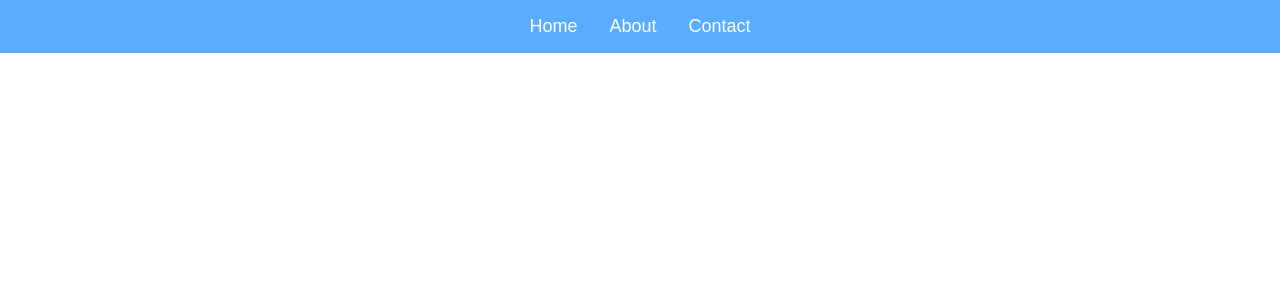
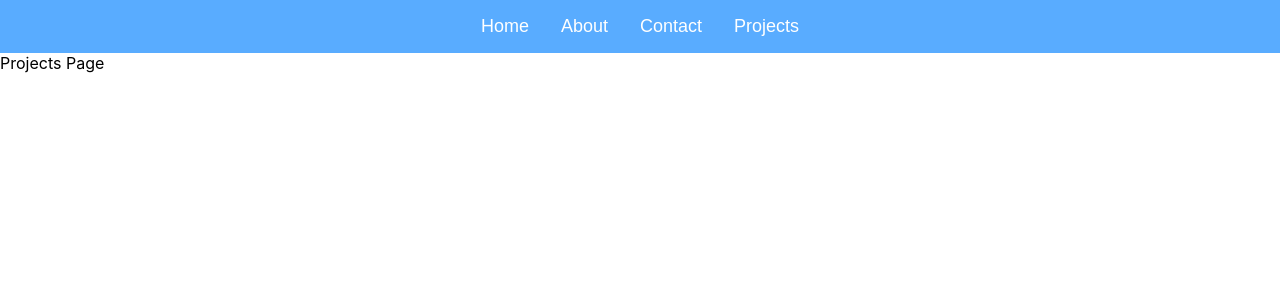
Before and after one commit to olivia-folliard/okfdev, a React (Create React App) app: page /Projects in a window 1280 px wide. Before the commit this address had no page. Shown: the top 300 px of the page. Built offline with nearby package versions, Linux system fonts and the light colour scheme.

Commit message:
added projects to navbar

```diff
--- a/src/App.js
+++ b/src/App.js
@@ -5,6 +5,7 @@ import Navbar from './components/Navbar';
 import React from "react";
 import About from './components/About';
 import Contact from './components/Contact';
+import Projects from './components/Projects';
 
 function App() {
   return (
@@ -15,6 +16,7 @@ function App() {
             <Route path="/" element={<Home />} />
             <Route path="/About" element={<About />} />
             <Route path="/Contact" element={<Contact />} />
+            <Route path="/Projects" element={<Projects />} />
           </Routes>
       </div>
     </Router>
--- a/src/components/Navbar.js
+++ b/src/components/Navbar.js
@@ -9,6 +9,7 @@ function Navbar() {
                 <li><Link to="/">Home</Link></li>
                 <li><Link to="/about">About</Link></li>
                 <li><Link to="/contact">Contact</Link></li>
+                <li><Link to="/projects">Projects</Link></li>
             </ul>
         </nav>
     )
--- /dev/null
+++ b/src/components/Projects.js
@@ -0,0 +1,9 @@
+import React from 'react';
+
+function Projects() {
+    return (
+        <div>Projects Page</div>
+    )
+}
+
+export default Projects;
```
